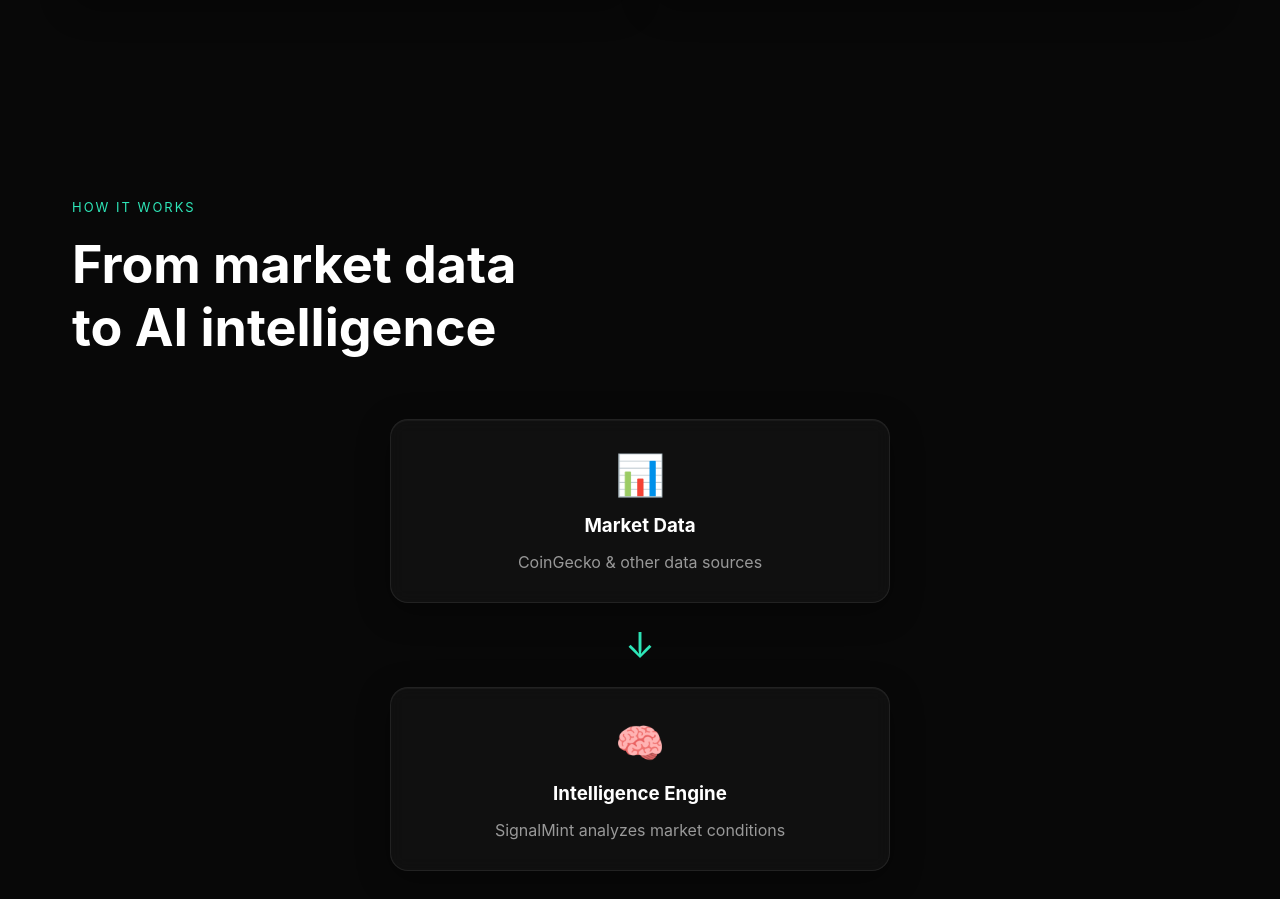
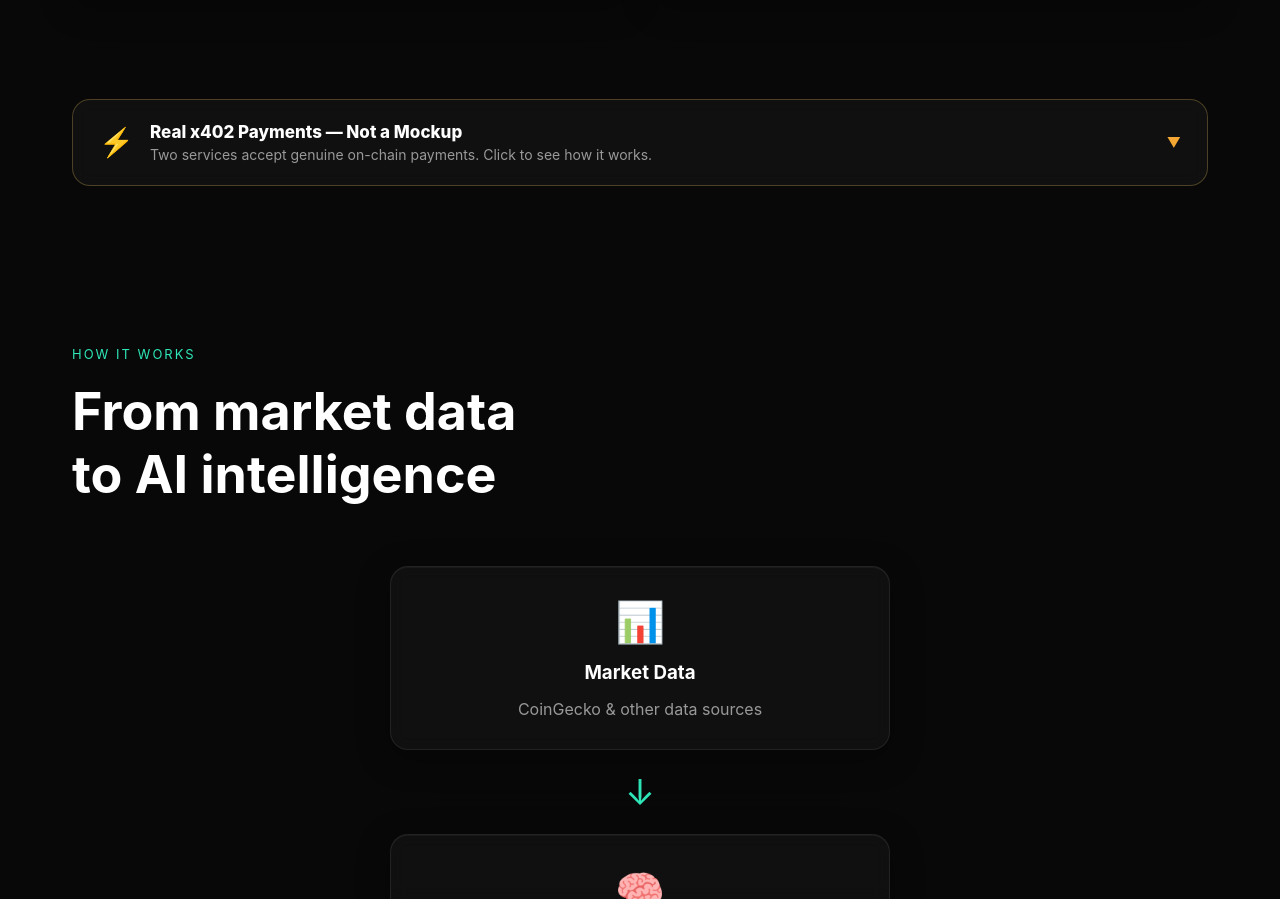
Before and after one commit to nikkibear44/signalmint-ai, a React (Vite) app in the folder frontend/: page / in a window 1280 px wide. Shown: the part 2218-3117 px from the top of the page. Built offline with nearby package versions, Linux system fonts and the light colour scheme.

Commit message:
fix X402Docs never being rendered on homepage

```diff
--- a/frontend/src/pages/Home.jsx
+++ b/frontend/src/pages/Home.jsx
@@ -14,6 +14,7 @@ function Home() {
       <Hero />
       <Services />
       <Why />
+      <X402Docs />
       <Architecture />
       <Footer />
     </>
```
